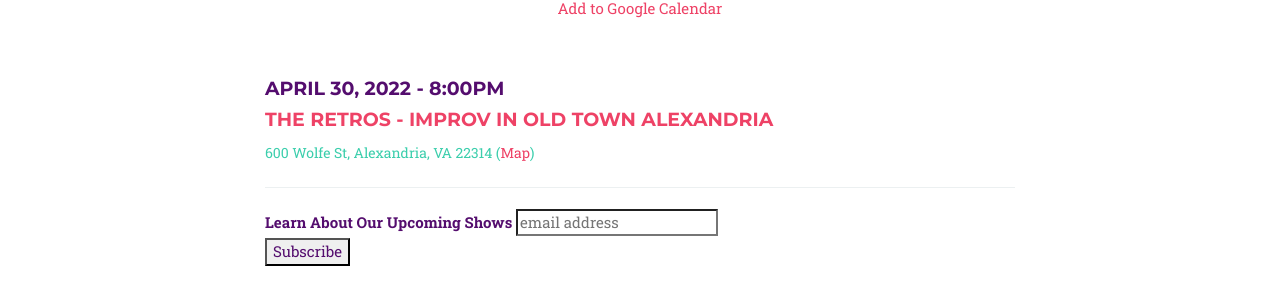
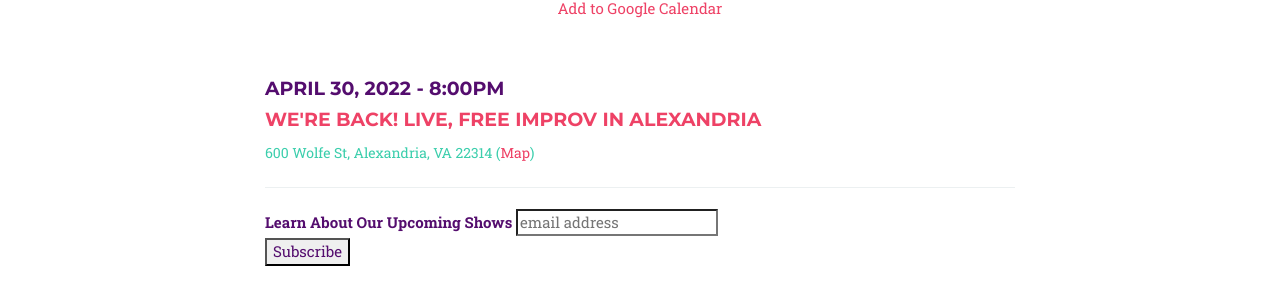
Before and after one commit to yig/RetrosImprovWeb, a Jekyll site: the page built from index.html, in a window 1280 px wide and 900 px high, scrolled down 942 px. Shown: the part 152-454 px from the top of the window. Built offline with Jekyll 4.4.1, drawn with Linux system fonts in a browser that asks for light colours; some web fonts are replaced; comment, search, counter and statistics services are not loaded.

Commit message:
updated url

```diff
--- a/_config.yml
+++ b/_config.yml
@@ -8,8 +8,9 @@ description: "The Retros - Improv Comedy in Alexandria, VA"
 shows:
 - date: April 30, 2022
   time: 8:00pm
-  title: The Retros - Improv in Old Town Alexandria
+  title: We're Back! Live, Free Improv in Alexandria
   location: 600 Wolfe St, Alexandria, VA 22314
+  url: https://www.eventbrite.com/e/were-back-live-free-improv-in-alexandria-tickets-326352558287
   sold_out: False
 past_shows:
 - date: June 13, 2020
```
